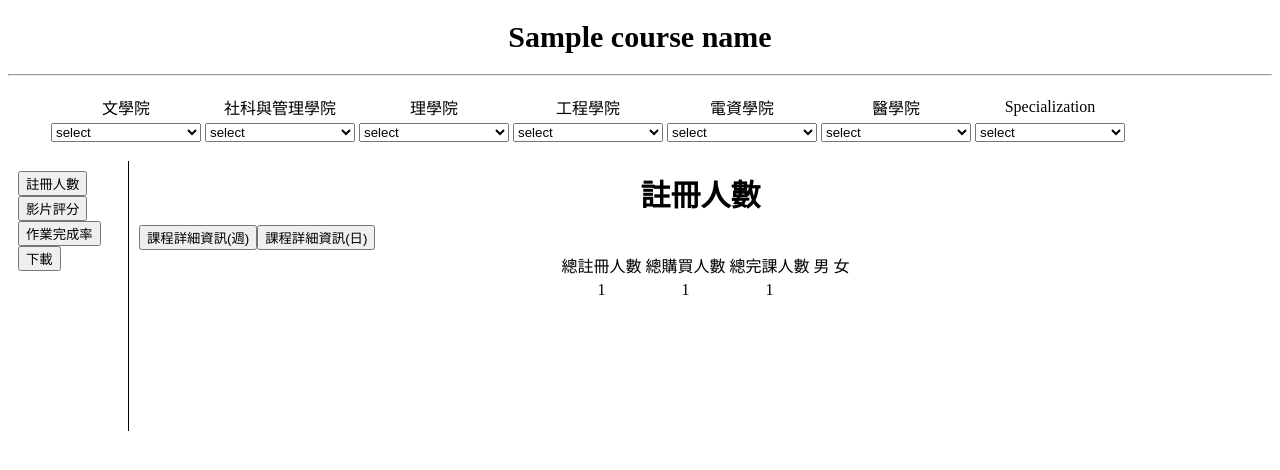
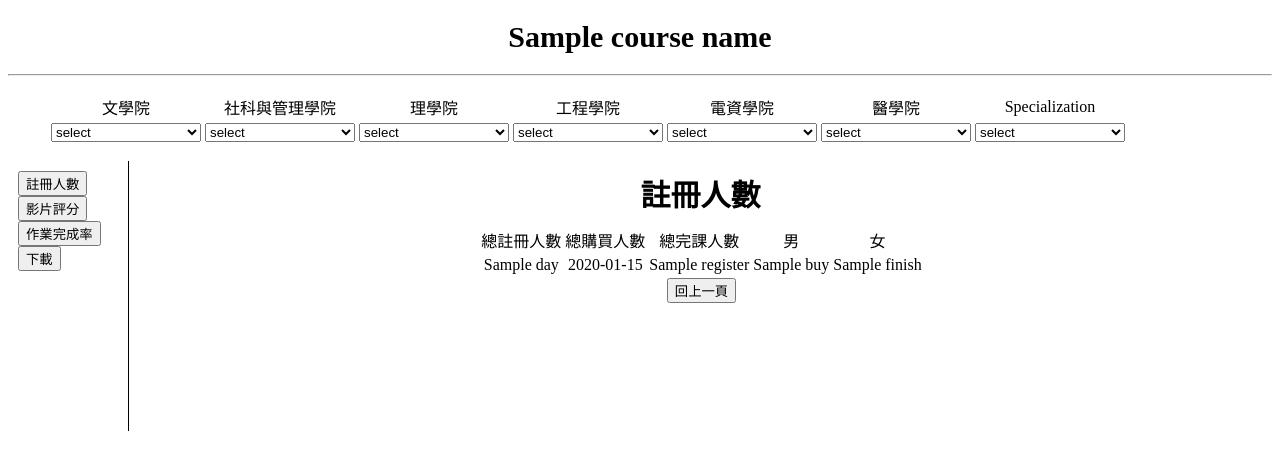
Before and after one commit to handsomelin/moocWeb, a Django app: template course/templates/register_course_sex.html in a window 1280 px wide. Shown: the top 470 px of the page. Run offline with Django 3.2, Linux system fonts and the light colour scheme; the template is opened without the code that fills it: most values are stand-ins (such as "Sample title", 1, 10 or a date in 2020).

Commit message:
Update register_course_sex.html

```diff
--- a/course/templates/register_course_sex.html
+++ b/course/templates/register_course_sex.html
@@ -24,12 +24,41 @@
 {% endblock %}
 
 {% block table %}
-    <td>{{total_register}}</td>
-    <td>{{total_buy}}</td>
-    <td>{{total_finish}}</td>
+    <td>
+        {% for day in day %}
+            {{day}}<br>
+        {% endfor %}
+    </td>
+    <td>
+        {% for date in date %}
+            {{date}}<br>
+        {% endfor %}
+    </td>
+    <td>
+        {% for register in register %}
+            {{register}}<br>
+        {% endfor %}
+    </td>
+    <td>
+        {% for buy in buy %}
+            {{buy}}<br>
+        {% endfor %}
+    </td>
+    <td>
+        {% for finish in finish %}
+            {{finish}}<br>
+        {% endfor %}
+    </td>
+    <td>
+
+    </td>
+    <td>
+
+    </td>
 {% endblock %}
 
 {% block item %}
-    <input type="button" value="課程詳細資訊(週)" onclick="location.href='/registerWeeklyItem/{{now_id}}'">
-    <input type="button" value="課程詳細資訊(日)" onclick="location.href='/registerDailyItem/{{now_id}}'">
+    <td align="center" colspan="5">
+        <input type ="button" onclick="history.back()" value="回上一頁"></input>
+    </td>
 {% endblock %}
```
